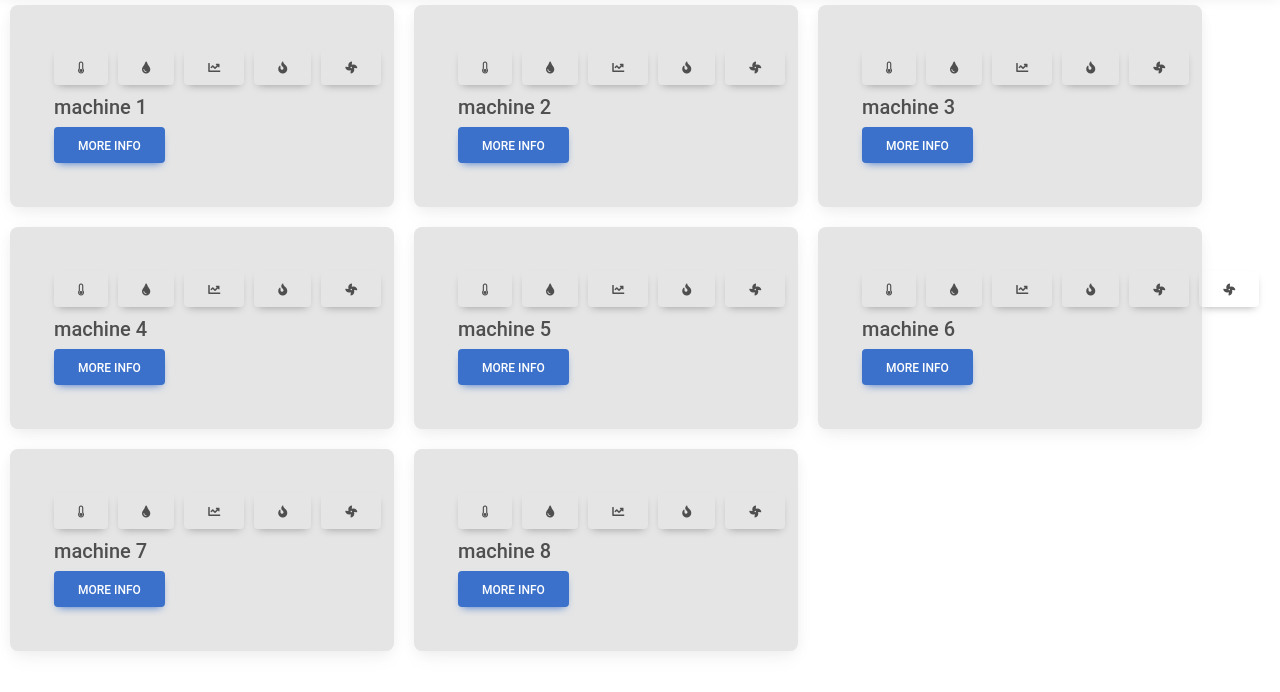
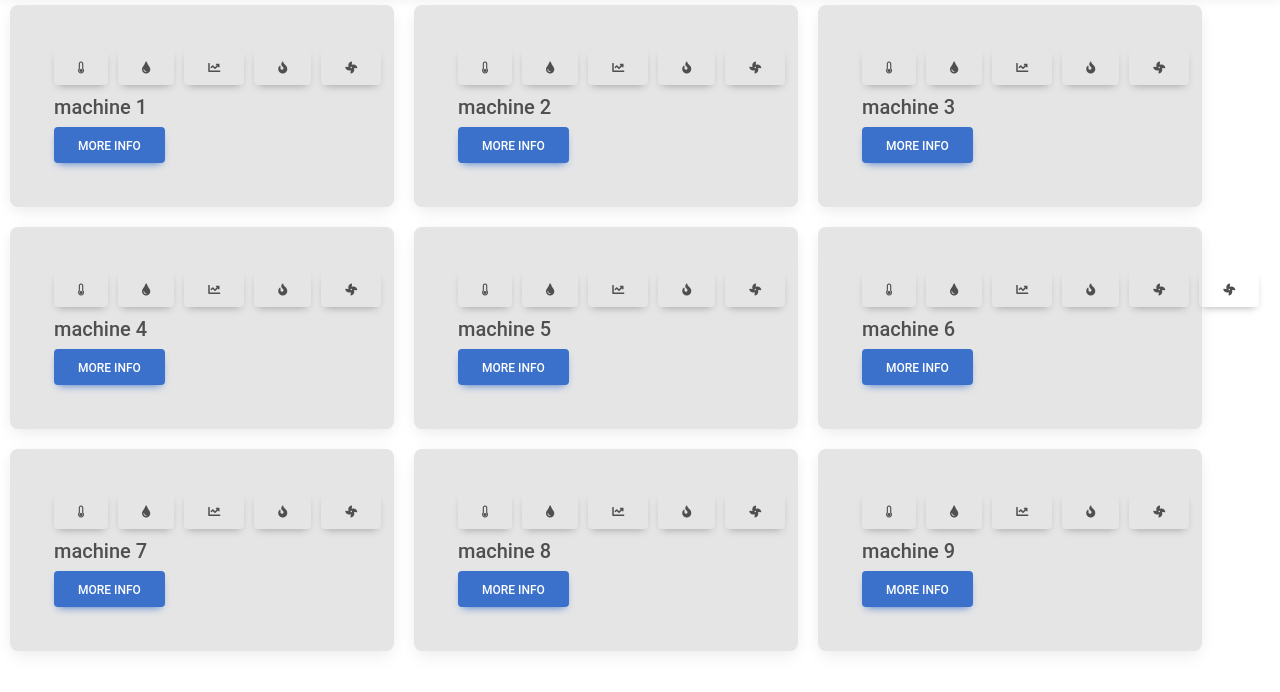
Before and after one commit to VISHALSINGHCHAUHAN942/13-06-23-demo-, a plain HTML site: page index.html in a window 1280 px wide. Shown: the part 64-756 px from the top of the page. Drawn offline with Linux system fonts and the light colour scheme.

Commit message:
version 4c

```diff
--- a/index.html
+++ b/index.html
@@ -330,6 +330,30 @@
           <button type="button" class="btn btn-primary">More Info</button>
         </div>
       </div>
+      <!-- here i have added new card card -9 -->
+      <div class="card">
+        <div class="card-body">
+          <div class="icon-buttons">
+            <button type="button" class="btn btn-icon">
+              <i class="fas fa-thermometer-empty"></i>
+            </button>
+            <button type="button" class="btn btn-icon">
+              <i class="fas fa-tint"></i>
+            </button>
+            <button type="button" class="btn btn-icon">
+              <i class="fas fa-chart-line"></i>
+            </button>
+            <button type="button" class="btn btn-icon">
+              <i class="fas fa-fire"></i>
+            </button>
+            <button type="button" class="btn btn-icon">
+              <i class="fas fa-fan"></i>
+            </button>
+          </div>
+          <h5 class="card-title">machine 9</h5>
+          <button type="button" class="btn btn-primary">More Info</button>
+        </div>
+      </div>
 
 
   </section>
```
